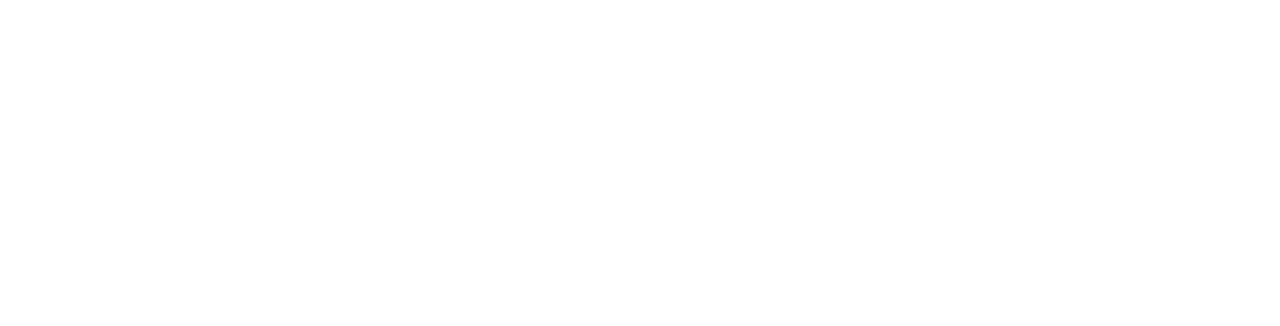
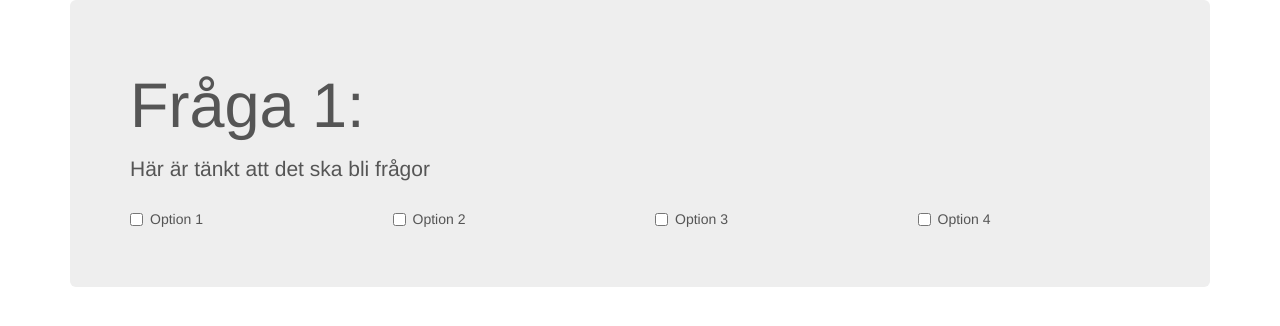
Before and after one commit to AntonAlfsson/Testverktyg_Newton, a plain HTML site: page index.html in a window 1280 px wide. Drawn offline with Linux system fonts and the light colour scheme.

Commit message:
version 1 av Fråg jumbo färdig

```diff
--- a/index.html
+++ b/index.html
@@ -11,10 +11,16 @@
         <script src="js/simpleTemplating.js"></script>
         <script src="js/main.js"></script>
 
+        <script src="template/Fragor.html"></script>
+
         <title>Untitled Document</title>
     </head>
 
     <body>
 
+
+                <div template="Fragor"></div>
+
+
     </body>
 </html>
--- /dev/null
+++ b/template/Fragor.html
@@ -0,0 +1,41 @@
+template.Fragor = `
+<div class="container">
+    <div class="jumbotron">
+        <h1 class="question-head">Fråga 1:</h1>
+        <p class="question">Här är tänkt att det ska bli frågor</p>
+
+        <div class="row">
+             <div class="col-lg-3">
+                  <div class="input-group">
+                       <div class="checkbox">
+                           <label id="option1"><input type="checkbox" value="">Option 1</label>
+                        </div>
+                  </div><!-- /input-group -->
+             </div><!-- /.col-lg-2 -->
+            <div class="col-lg-3">
+                <div class="input-group">
+                       <div class="checkbox">
+                           <label id="option2"><input type="checkbox" value="">Option 2</label>
+                    </div>
+                 </div><!-- /input-group -->
+              </div><!-- /.col-lg-2 -->
+               <div class="col-lg-3">
+                <div class="input-group">
+                     <div class="checkbox">
+                        <label id="option3"><input type="checkbox" value="">Option 3</label>
+                    </div>
+                  </div><!-- /input-group -->
+               </div><!-- /.col-lg-2 -->
+              <div class="col-lg-3">
+                   <div class="input-group">
+                       <div class="checkbox">
+                        <label id="option4"><input type="checkbox" value="">Option 4</label>
+                    </div>
+                   </div><!-- /input-group -->
+              </div><!-- /.col-lg-2 -->
+          </div>
+
+    </div>
+</div>
+
+`
```
Also changed, not shown: template/Frågor.html (deleted, +0 -10 lines).
